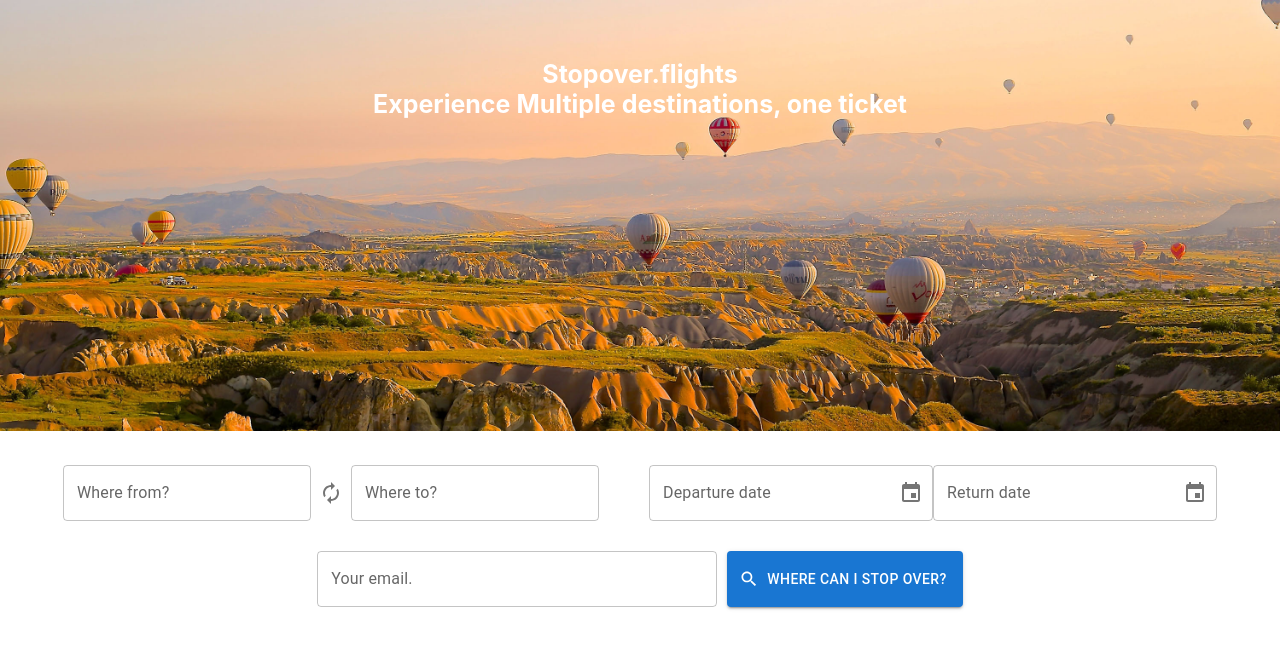
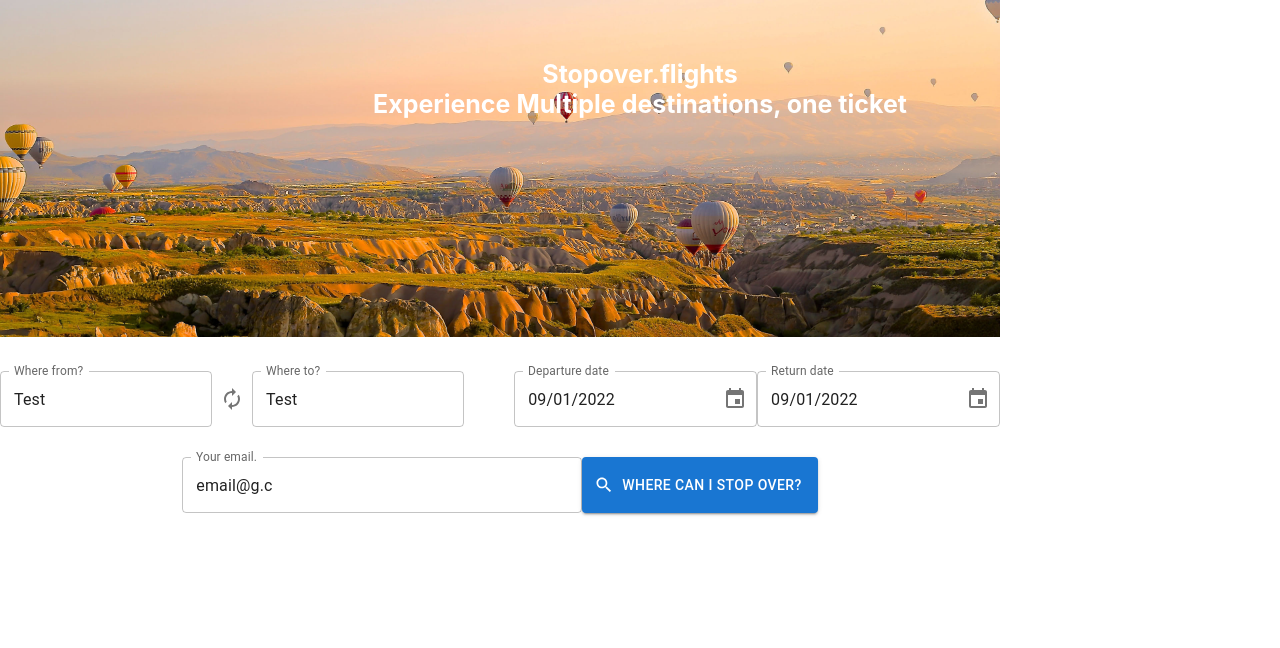
Before and after one commit to stopover-flights/stopover.flights, a React (Create React App) app: page / in a window 1280 px wide. Shown: the top 648 px of the page. Built offline with nearby package versions, Linux system fonts and the light colour scheme; no server answers; what aws-amplify would draw is missing.

Commit message:
adding styling to css file

```diff
--- a/src/Home.js
+++ b/src/Home.js
@@ -18,15 +18,15 @@ import { LocalizationProvider } from '@mui/x-date-pickers/LocalizationProvider';
 import { maxHeight } from '@mui/system';
 import { API, graphqlOperation } from 'aws-amplify';
 import { createSearchEntry } from './graphql/mutations';
-import { ConsoleLogger } from '@aws-amplify/core';
+import './css/Home.css'
 
 function Home() {
 
-  const [departure, setDeparture] = useState("");
-  const [arrival, setArrival] = useState("");
-  const [departureDate, setDepartureDate] = useState(null);
-  const [arrivalDate, setArrivalDate] = useState(null);
-  const [email, setEmail] = useState("");
+  const [departure, setDeparture] = useState("Test");
+  const [arrival, setArrival] = useState("Test");
+  const [departureDate, setDepartureDate] = useState(new Date());
+  const [arrivalDate, setArrivalDate] = useState(new Date());
+  const [email, setEmail] = useState("email@g.c");
 
   const [validateDept, setDeptValidation] = useState(false)
   const [validateArrival, setArrivalValidation] = useState(false)
@@ -75,7 +75,7 @@ function Home() {
         returnDate: arrivalDate.toISOString().substring(0, 10),
         oneWay: false,
         email: email});
-      await API.graphql(graphqlOperation(createSearchEntry, {input: {
+      const create = await API.graphql(graphqlOperation(createSearchEntry, {input: {
         currentTime: new Date().toISOString(),
         departureLocation: departure,
         arrivalLocation: arrival,
@@ -84,6 +84,8 @@ function Home() {
         oneWay: false,
         email: email
       }}));
+
+      console.log(create.response);
 
       setDeparture("")
       setArrival ("")
@@ -102,18 +104,13 @@ function Home() {
     //TODO: bootstrap
     //<img src={TopImage} alt="Logo" style={{width:"100%", maxWidth:"100%",objectFit:'cover', height:"auto", maxHeight:"30%"}}/>
     return (
-      <div className="Home" style={{display:"flex", "flexDirection":"column"}}>
+      <div>
+        <div className="Home">
           <Box >
-          <img src={TopImage} alt="Logo" style={{minWidth:"100%", maxWidth:"100%",objectFit:'cover', height:"auto", maxHeight:"30%", minHeight:"25%"}}/>
-          <p style={{"position": "absolute",
-            "top": "8%",
-            "left": "50%",
-            "transform": "translate(-50%, -50%)",
-            fontSize:"25px",
-            color:"#ffffff"
-          }}><b>Stopover.flights<br/>Experience Multiple destinations, one ticket</b></p>
+            <img src={TopImage} alt="Logo" className="DisplayImage"/>
+            <p className='Heading'><b>Stopover.flights<br/>Experience Multiple destinations, one ticket</b></p>
           </Box>
-        <div style={{display:"flex", "justifyContent": "center", "paddingTop":"30px"}}>
+          <div className='Items'>
             <TextField
               error={validateDept}
               label="Where from?"
@@ -157,14 +154,16 @@ function Home() {
               error={validateEmail}
               label="Your email."
               variant="outlined"
+              value={email}
               onChange={(s)=>{setEmail(s.target.value); }}
-            style={{"paddingRight":"10px", width:"400px"}}
+              className="EmailInput"
             />
             <Button variant="contained" startIcon={<SearchIcon />} onClick={submit}>
               Where can I stop over?
             </Button>
           </div>
         </div>
+      </div>
     );
   }//8 12 5
 
--- /dev/null
+++ b/src/css/Home.css
@@ -0,0 +1,39 @@
+.Home{
+    display:flex;
+    flex-direction:column;
+    justify-content: center;
+    max-width: 1000px;
+}
+
+.DisplayImage{
+    min-width: 100%;
+    max-width:100%;
+    object-fit:cover;
+    height:auto;
+    max-height:30%;
+    min-height:25%;
+}
+
+.Heading{
+    position: absolute;
+    top: 8%;
+    left: 50%;
+    transform: translate(-50%, -50%);
+    font-size:25px;
+    color:#ffffff;
+}
+
+.Items{
+    display:flex;
+    justify-content: center;
+    padding-top:30px;
+}
+
+.ItemPadding{
+    padding-right:50px;
+}
+
+.EmailInput{
+    padding-right:10px;
+    width:400px;
+}
```
Lines whose indentation alone changed are shown as unchanged.
